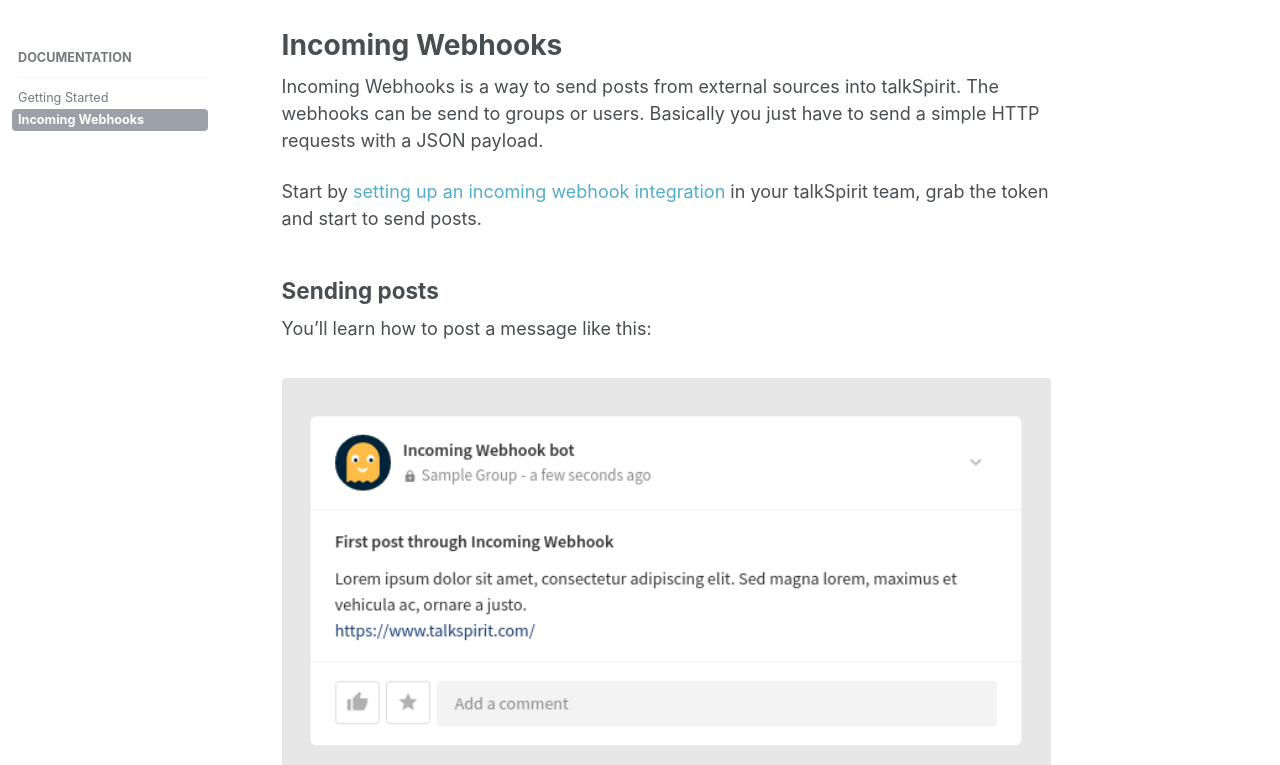
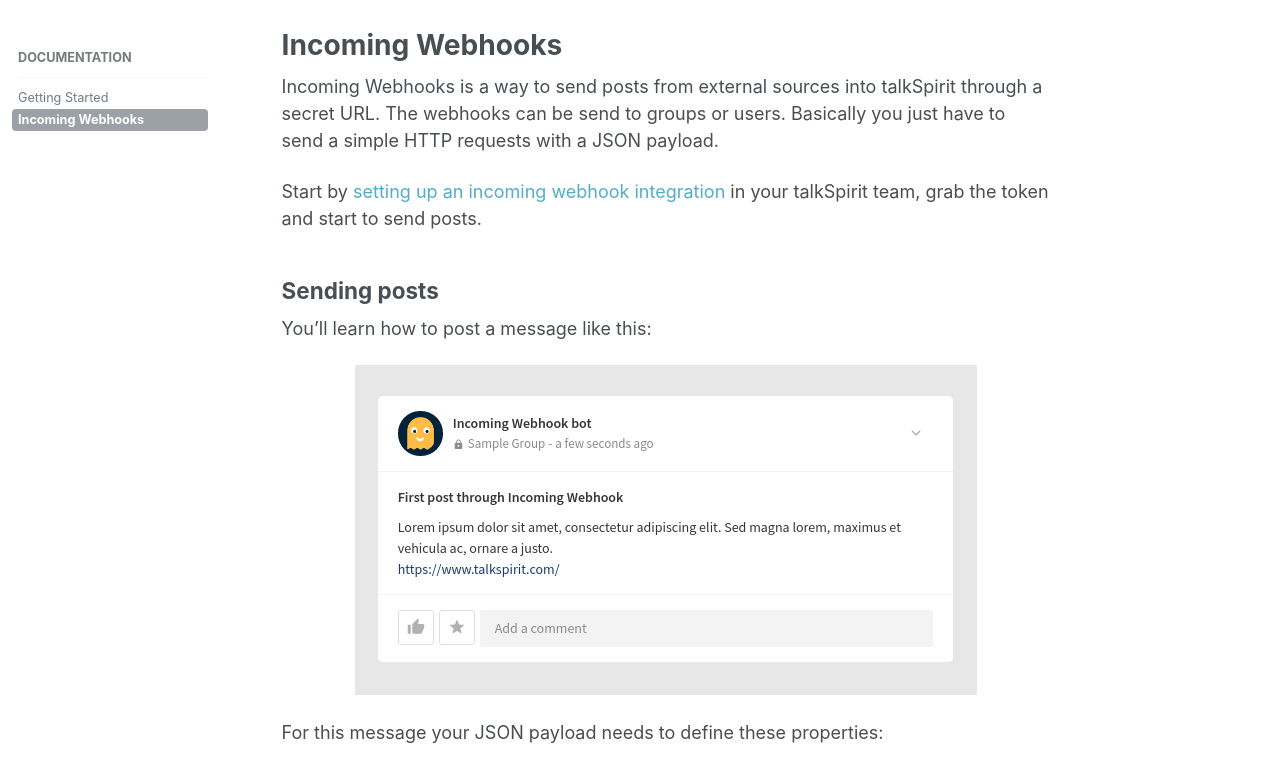
Before and after one commit to talkspirit/talkspirit.github.com, a Jekyll site: the page built from _docs/incoming-webhooks.md, in a window 1280 px wide and 900 px high, cut to the strip 135-900 px from the top of the window. Built offline with Jekyll 4.4.1, drawn with Linux system fonts in a browser that asks for light colours; some of the changed text lies outside the part shown.

Commit message:
- added a page about how to create an Incoming Webhook from talkSpirit - fixed typo (s/wehook/webhook)

```diff
--- a/_data/navigation.yml
+++ b/_data/navigation.yml
@@ -13,4 +13,4 @@ docs:
       - title: "Getting Started"
         url: /
       - title: "Incoming Webhooks"
-        url: /docs/incoming-wehooks/
+        url: /docs/incoming-webhooks/
--- a/_docs/incoming-wehooks.md
+++ b/_docs/incoming-webhooks.md
@@ -1,26 +1,24 @@
 ---
 title: "Incoming Webhooks"
-permalink: /docs/incoming-wehooks/
+permalink: /docs/incoming-webhooks/
 excerpt: "Incoming Webhooks is a way to send posts from external sources into talkSpirit."
-modified: 2016-05-20T11:30:00-00:00
+modified: 2016-05-23
 ---
 
 {% include base_path %}
 
-Incoming Webhooks is a way to send posts from external sources into talkSpirit.
-The webhooks can be send to groups or users. Basically you just have to send a
-simple HTTP requests with a JSON payload.
+Incoming Webhooks is a way to send posts from external sources into talkSpirit
+through a secret URL. The webhooks can be send to groups or users. Basically you
+just have to send a simple HTTP requests with a JSON payload.
 
-Start by [setting up an incoming webhook integration][create-webhook] in your
-talkSpirit team, grab the token and start to send posts.
+Start by [setting up an incoming webhook integration][create-incoming-webhook]
+in your talkSpirit team, grab the token and start to send posts.
 
 ## Sending posts
 
 You'll learn how to post a message like this:
 
-<figure>
-  <img src="/images/docs/post-through-incoming-webhook3.png" alt="">
-</figure>
+![](/images/docs/post-through-incoming-webhook3.png){: .align-center}
 
 For this message your JSON payload needs to define these properties:
 
```
Also changed, not shown: other parts of _docs/incoming-webhooks.md (+1 -1 lines), _docs/create-incoming-webhook.md (added, +36 -0 lines), index.md (+7 -7 lines), images/docs/create-incoming-webhook.png (added).
